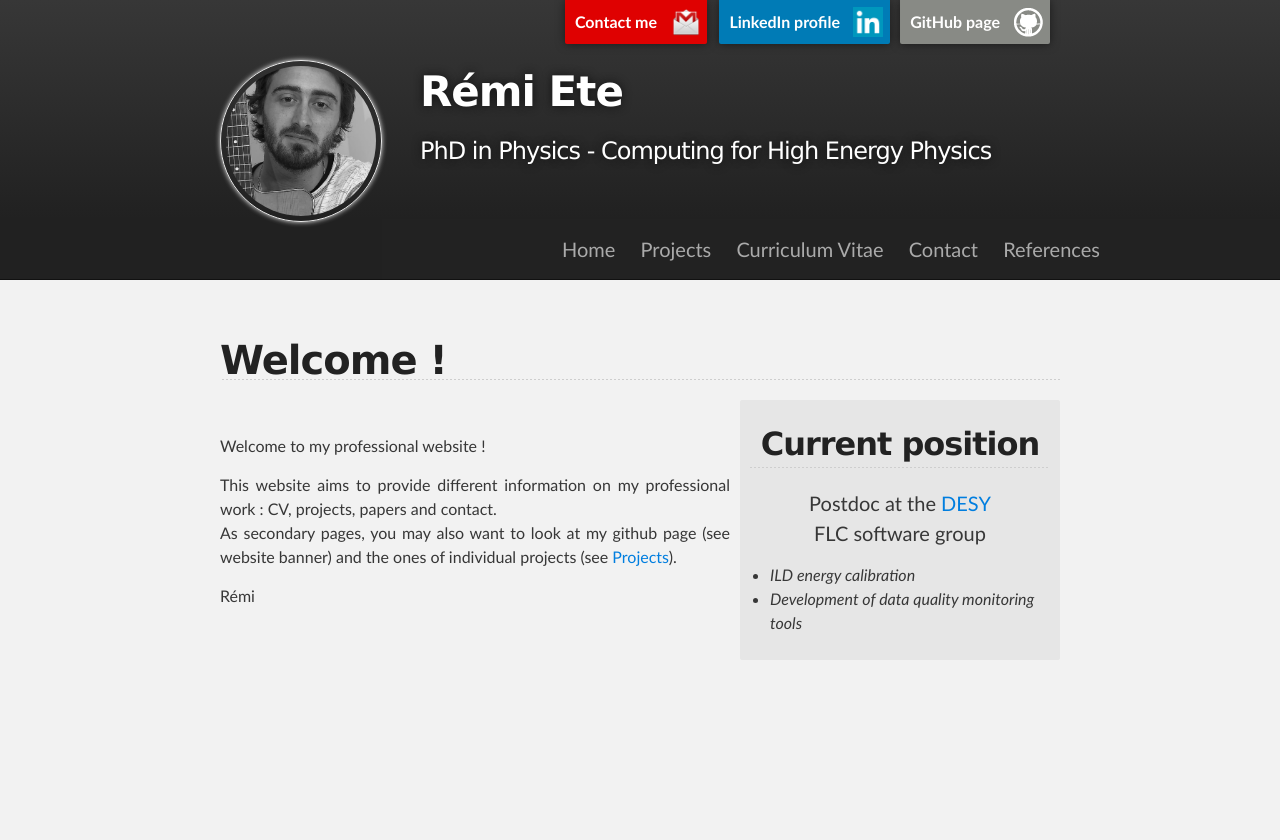
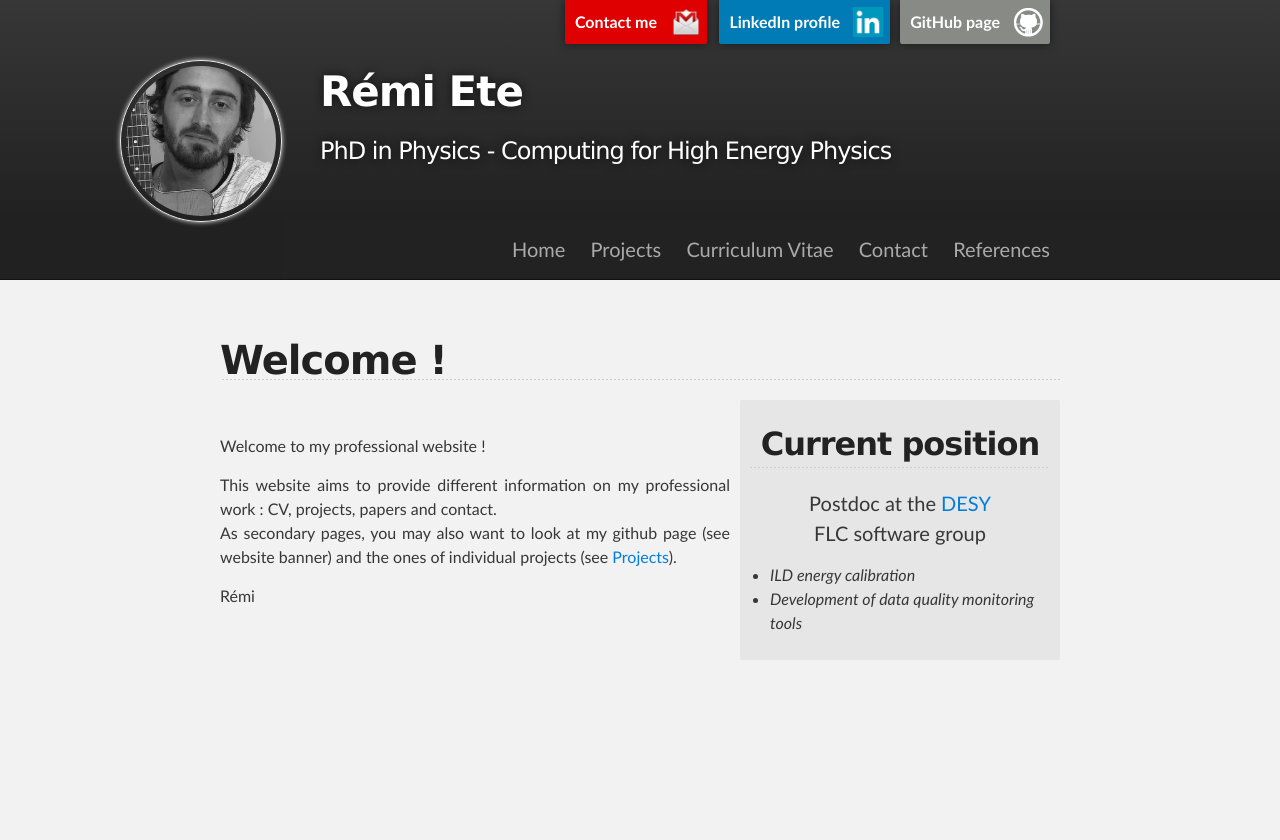
Before and after one commit to rete/rete.github.com, a PHP site: page / in a window 1280 px wide. Shown: the top 840 px of the page. Run offline with PHP 8.4, Linux system fonts and the light colour scheme; some libraries are stand-ins or nearby versions.

Commit message:
Updated header positions

```diff
--- a/stylesheets/stylesheet.css
+++ b/stylesheets/stylesheet.css
@@ -349,6 +349,7 @@ Full-Width Styles
 
 #photo_id {
 	float :left;
+  margin-left: -100px;
 	border-radius: 150px;
 	height: 150px;
 	width: 150px;
@@ -432,7 +433,7 @@ Full-Width Styles
 }
 
 #project_title {
-  margin-left: 200px;
+  margin-left: 100px;
   color: #fff;
   font-size: 42px;
   font-weight: 700;
@@ -441,7 +442,7 @@ Full-Width Styles
 }
 
 #project_tagline {
-  margin-left: 200px;
+  margin-left: 100px;
   color: #fff;
   font-size: 24px;
   font-weight: 300;
```
